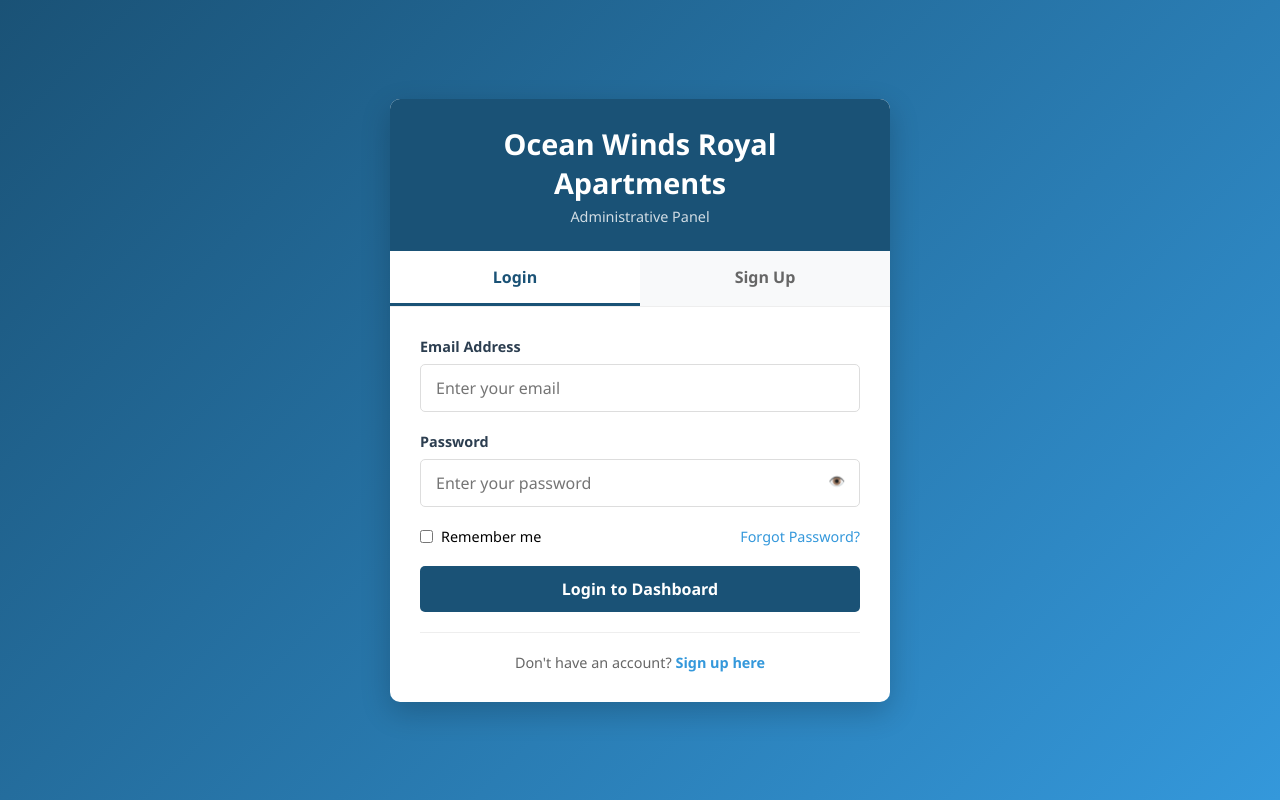
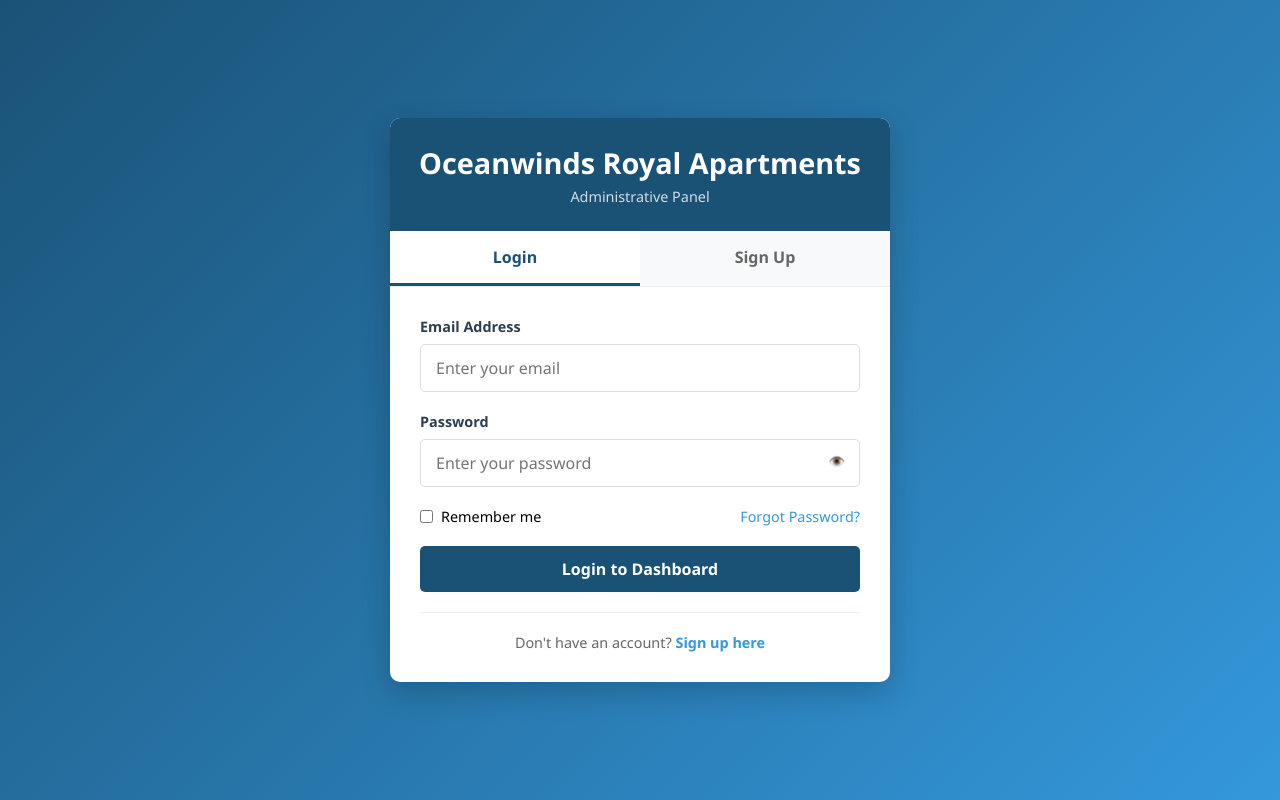
Before and after one commit to Owujuah/Oceanwindstfze.admin, a plain HTML site: page index.html in a window 1280 px wide. Drawn offline with Linux system fonts and the light colour scheme.

Commit message:
Update index.html

```diff
--- a/index.html
+++ b/index.html
@@ -328,7 +328,7 @@
     <div class="auth-container">
         <div class="auth-card">
             <div class="auth-header">
-                <h1>Ocean Winds Royal Apartments</h1>
+                <h1>Oceanwinds Royal Apartments</h1>
                 <p>Administrative Panel</p>
             </div>
 
```
